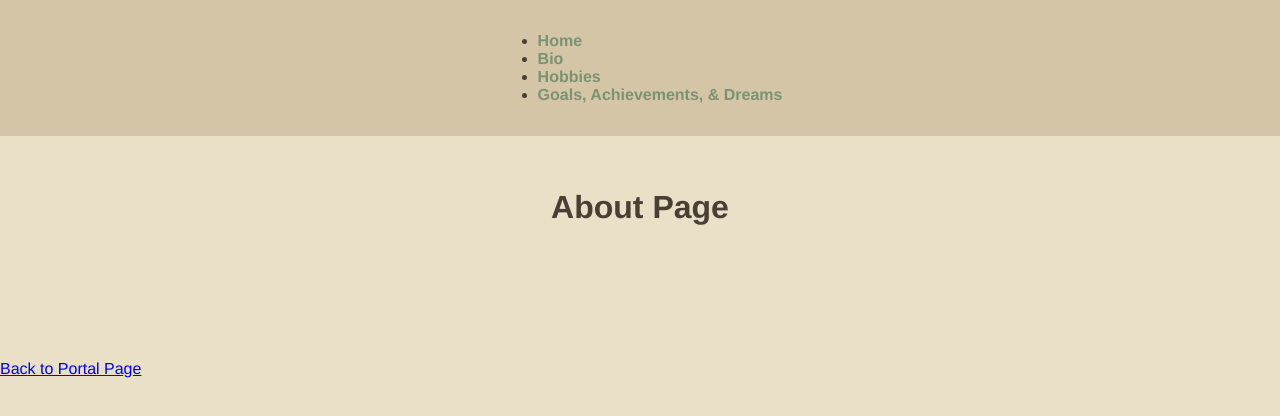
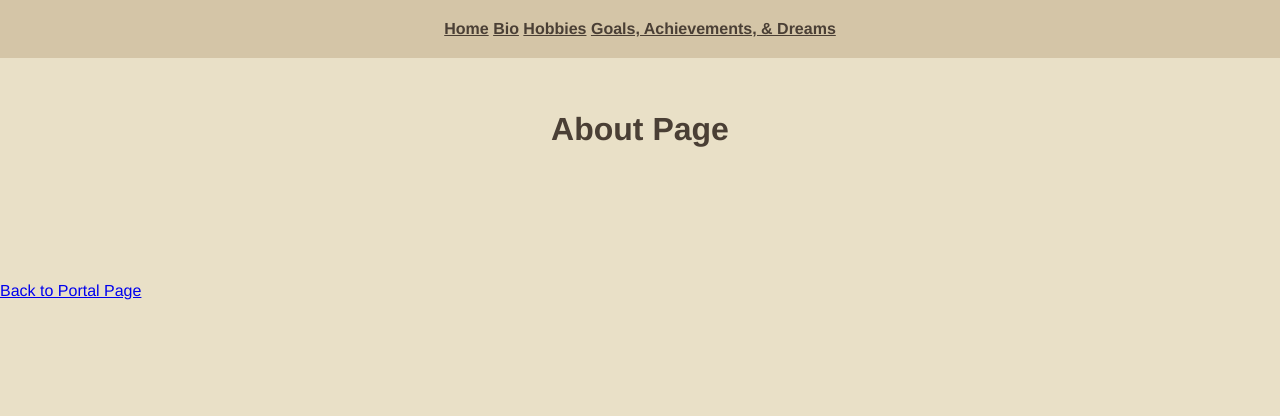
Before and after one commit to alexispaige247/bioSite, a plain HTML site: page about_page.html in a window 1280 px wide. Drawn offline with Linux system fonts and the light colour scheme.

Commit message:
Update biosite.css

```diff
--- a/biosite.css
+++ b/biosite.css
@@ -6,18 +6,27 @@ body {
   padding: 0;
 }
 
-nav {
+.navbar {
   background-color: #d4c5a7;
-  padding: 1rem;
-  display: flex;
-  justify-content: center;
-  gap: 2rem;
+  padding: 20px 0;
+  text-align: center;
 }
 
-nav a {
-  text-decoration: none;
-  color: #7a9371;
+.navbar ul {
+  list-style-type: none;
+  margin: 0;
+  padding: 0;
+}
+
+.navbar li {
+  display: inline;
+  margin: 0 20px:
+}
+
+.navbar a {
+  text-deoration: none;
   font-weight: bold;
+  color: #4a3f35;
 }
 
 header {
```
